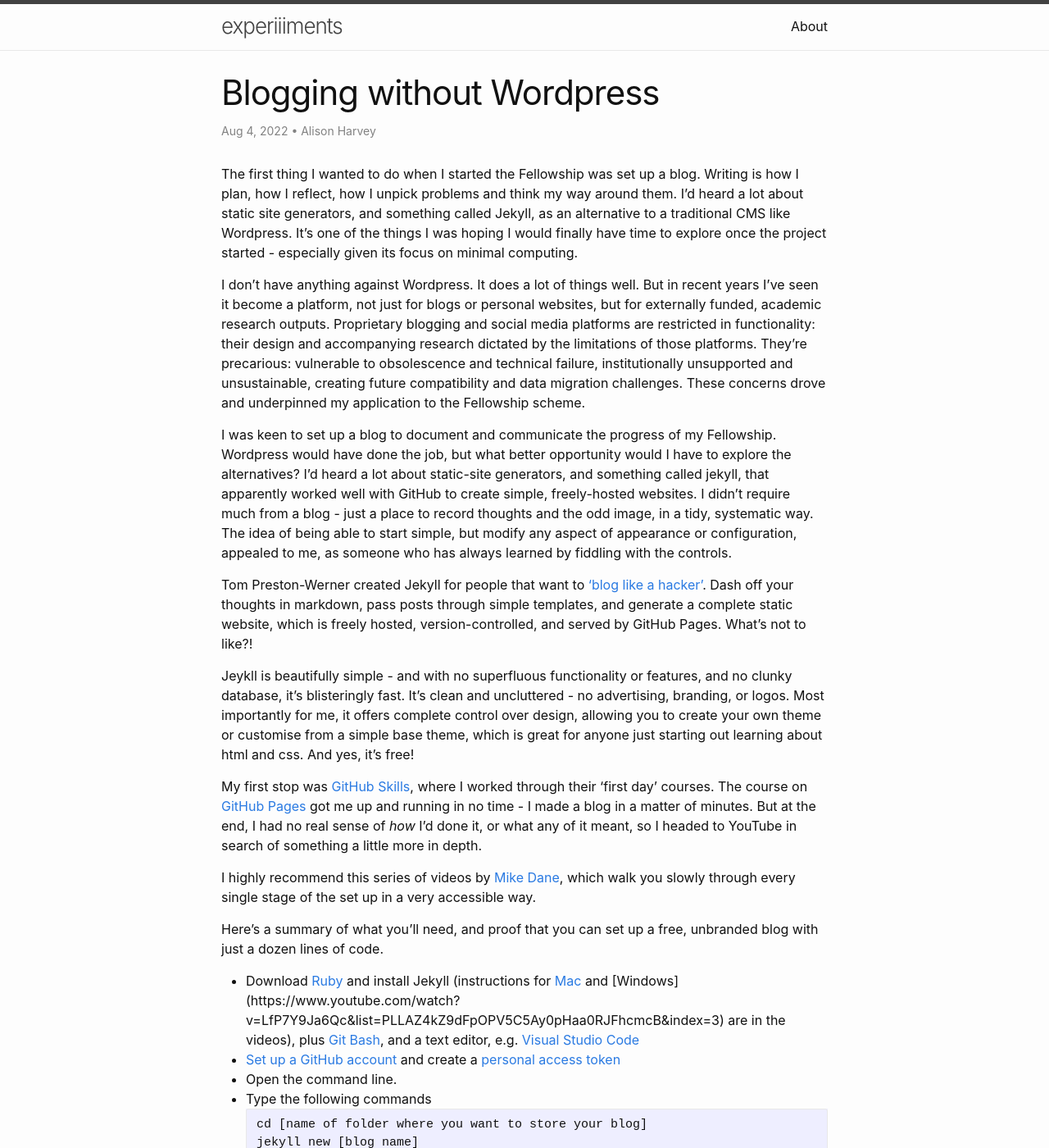
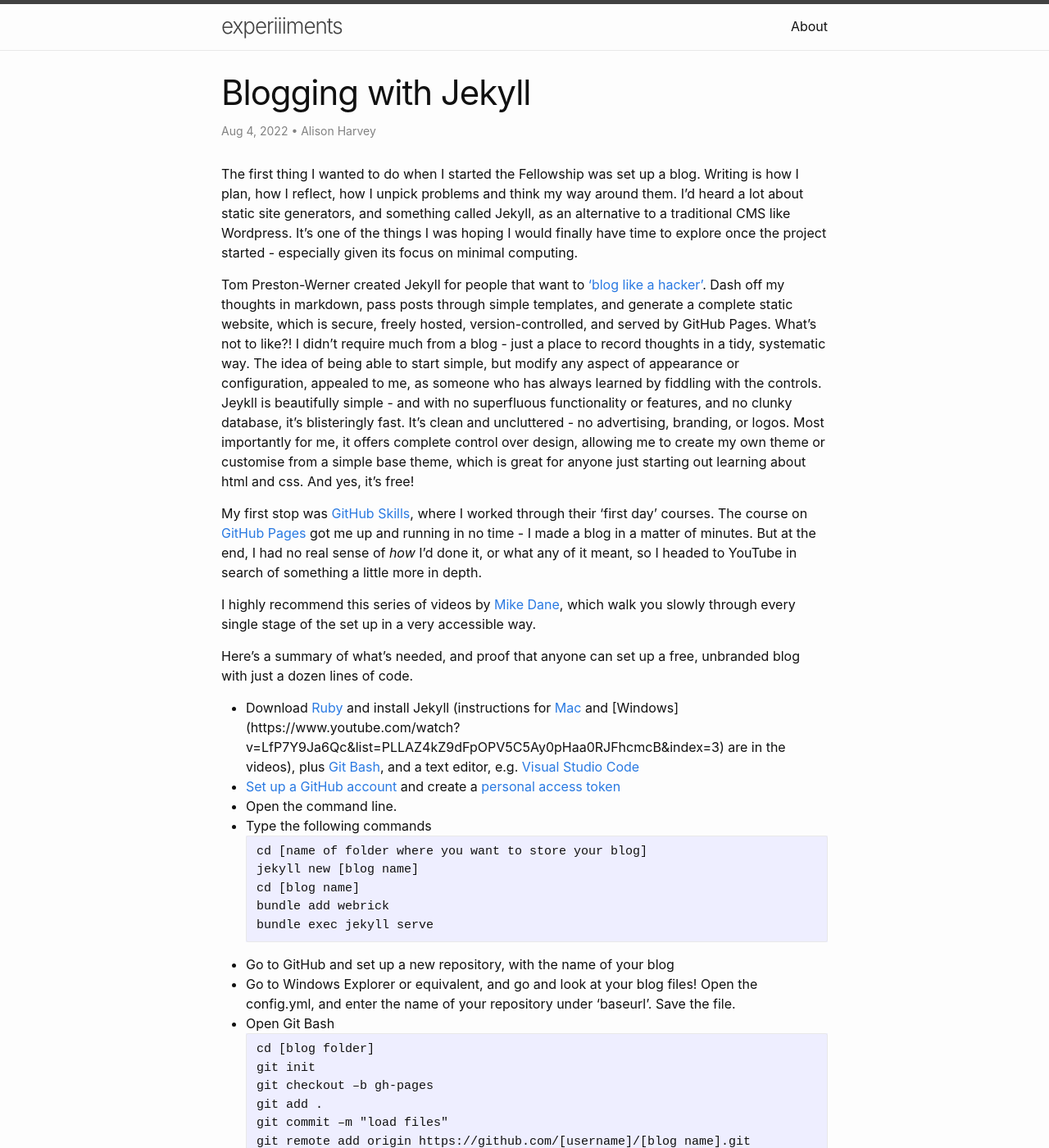
Before and after one commit to aeh0/experiiiments, a Jekyll site: the page built from _posts/2022-08-04-blogging-without-wordpress.markdown, in a window 1280 px wide and 1400 px high. Shown: the whole window at 82% size. Built offline with Jekyll 4.4.1, drawn with Linux system fonts in a browser that asks for light colours; some of the changed text lies outside the part shown.

Commit message:
Update post

````diff
--- a/_posts/2022-08-04-blogging-without-wordpress.markdown
+++ b/_posts/2022-08-04-blogging-without-wordpress.markdown
@@ -1,26 +1,20 @@
 ---
 layout: post
-title: "Blogging without Wordpress"
+title: "Blogging with Jekyll"
 author: "Alison Harvey"
 date: 2022-08-04
 ---
 The first thing I wanted to do when I started the Fellowship was set up a blog. Writing is how I plan, how I reflect, how I unpick problems and think my way around them. I'd heard a lot about static site generators, and something called Jekyll, as an alternative to a traditional CMS like Wordpress. It's one of the things I was hoping I would finally have time to explore once the project started - especially given its focus on minimal computing.
 
-I don’t have anything against Wordpress. It does a lot of things well. But in recent years I’ve seen it become a platform, not just for blogs or personal websites, but for externally funded, academic research outputs. Proprietary blogging and social media platforms are restricted in functionality: their design and accompanying research dictated by the limitations of those platforms. They're precarious: vulnerable to obsolescence and technical failure, institutionally unsupported and unsustainable, creating future compatibility and data migration challenges. These concerns drove and underpinned my application to the Fellowship scheme.
-
-I was keen to set up a blog to document and communicate the progress of my Fellowship. Wordpress would have done the job, but what better opportunity would I have to explore the alternatives?
+Tom Preston-Werner created Jekyll for people that want to ['blog like a hacker'](https://tom.preston-werner.com/2008/11/17/blogging-like-a-hacker.html). Dash off my thoughts in markdown, pass posts through simple templates, and generate a complete static website, which is secure, freely hosted, version-controlled, and served by GitHub Pages. What's not to like?! I didn't require much from a blog - just a place to record thoughts in a tidy, systematic way. The idea of being able to start simple, but modify any aspect of appearance or configuration, appealed to me, as someone who has always learned by fiddling with the controls.
 <!--more-->
-I'd heard a lot about static-site generators, and something called jekyll, that apparently worked well with GitHub to create simple, freely-hosted websites. I didn't require much from a blog - just a place to record thoughts and the odd image, in a tidy, systematic way. The idea of being able to start simple, but modify any aspect of appearance or configuration, appealed to me, as someone who has always learned by fiddling with the controls.
-
-Tom Preston-Werner created Jekyll for people that want to ['blog like a hacker'](https://tom.preston-werner.com/2008/11/17/blogging-like-a-hacker.html). Dash off your thoughts in markdown, pass posts through simple templates, and generate a complete static website, which is freely hosted, version-controlled, and served by GitHub Pages. What's not to like?!
-
-Jeykll is beautifully simple - and with no superfluous functionality or features, and no clunky database, it's blisteringly fast. It's clean and uncluttered - no advertising, branding, or logos. Most importantly for me, it offers complete control over design, allowing you to create your own theme or customise from a simple base theme, which is great for anyone just starting out learning about html and css. And yes, it's free!
+Jeykll is beautifully simple - and with no superfluous functionality or features, and no clunky database, it's blisteringly fast. It's clean and uncluttered - no advertising, branding, or logos. Most importantly for me, it offers complete control over design, allowing me to create my own theme or customise from a simple base theme, which is great for anyone just starting out learning about html and css. And yes, it's free!
 
 My first stop was [GitHub Skills](https://github.com/skills), where I worked through their 'first day' courses. The course on [GitHub Pages](https://github.com/skills/github-pages) got me up and running in no time - I made a blog in a matter of minutes. But at the end, I had no real sense of *how* I'd done it, or what any of it meant, so I headed to YouTube in search of something a little more in depth.
 
 I highly recommend this series of videos by [Mike Dane](https://www.youtube.com/playlist?list=PLLAZ4kZ9dFpOPV5C5Ay0pHaa0RJFhcmcB), which walk you slowly through every single stage of the set up in a very accessible way.
 
-Here's a summary of what you'll need, and proof that you can set up a free, unbranded blog with just a dozen lines of code.
+Here's a summary of what's needed, and proof that anyone can set up a free, unbranded blog with just a dozen lines of code.
 
 * Download [Ruby](https://rubyinstaller.org/downloads/) and install Jekyll (instructions for [Mac](https://www.youtube.com/watch?v=WhrU9m82Wm8&list=PLLAZ4kZ9dFpOPV5C5Ay0pHaa0RJFhcmcB&index=2) and [Windows] (https://www.youtube.com/watch?v=LfP7Y9Ja6Qc&list=PLLAZ4kZ9dFpOPV5C5Ay0pHaa0RJFhcmcB&index=3) are in the videos), plus [Git Bash](https://gitforwindows.org/), and a text editor, e.g. [Visual Studio Code](https://code.visualstudio.com/Download)
 * [Set up a GitHub account](https://docs.github.com/en/get-started/signing-up-for-github/signing-up-for-a-new-github-account) and create a [personal access token](https://docs.github.com/en/authentication/keeping-your-account-and-data-secure/creating-a-personal-access-token)
@@ -48,15 +42,15 @@ git push origin gh-pages
 * Paste in your personal access token when prompted.
 * Go to https://[username].github.io/[blogname] and admire your new blog!
 
-Mike Dane's videos explain what to do next, such as how to write post and new pages in markdown. You'll save these files in your local folder, and when you're ready to publish your changes, go to Git Bash:
+The tutorials in Mike Dane's [playlist](https://www.youtube.com/playlist?list=PLLAZ4kZ9dFpOPV5C5Ay0pHaa0RJFhcmcB) explain what to do next, such as how to write posts and new pages in markdown. These files are saved in a local folder, and when ready to publish changes, run a few commands in Git Bash:
 ```
 git add .
 git commit –m "[comment here]"
 git push origin gh-pages
 ```
-You can avoid this step by installing GitHub Desktop, which avoids to need to keep a personal access code on hand, but this is optional.
+You can avoid this step by installing GitHub Desktop, which also avoids to need to keep a personal access code on hand, but this is optional.
 
-I can't resist a few modifications, and learned the following means of overriding the default theme that gets installed (minima). In my local Ruby folder, C:\Ruby31-x64\lib\ruby\gems\3.1.0\gems\minima-2.5.1, I copied the _includes, _layouts, _sass, and _assets folders, and pasted them into my blog folder. I opened the config.yml file and put a hash in front of the theme, cancelling it out:
+I can never resist a few modifications, and learned the following means of overriding the default theme that gets installed (minima). In my local Ruby folder, C:\Ruby31-x64\lib\ruby\gems\3.1.0\gems\minima-2.5.1, I copied the _includes, _layouts, _sass, and _assets folders, and pasted them into my blog folder. I opened the config.yml file and put a hash in front of the theme, cancelling it out:
 ```
 #theme: minima
 ```
@@ -78,4 +72,6 @@ to every post, wherever I want the excerpt to stop.
     <a class="excerpt-post-link" href="{{ post.url | relative_url }}">Continue reading →</a>
     {%- endif -%}
 ```
-Modifying the default minima theme gradually really appeals to me, because I'm all about keeping things simple. I think it will help me learn as I go, and document any changes on the blog itself.
+Modifying the default minima theme gradually really appeals to me, because I'm all about keeping things simple. I think it will help me learn as I go, and be able to document any changes on the blog itself.
+
+The next step for me is to investigate some [issues I've been having recently with our implementation of the Universal Viewer](https://aeh0.github.io/experiiiments/2022/08/08/universal-viewer.html). It's the sort of problem I need to *show* rather than describe, and I think that the blog will be the perfect place to display the results of the tests I've been running, and share the outputs with colleagues who may be able to help me get to the bottom of it.
````
